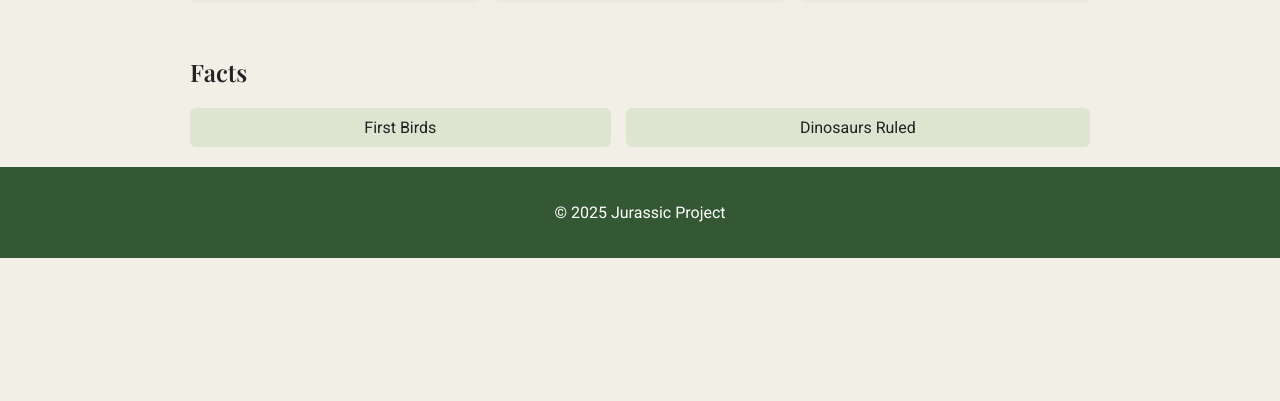
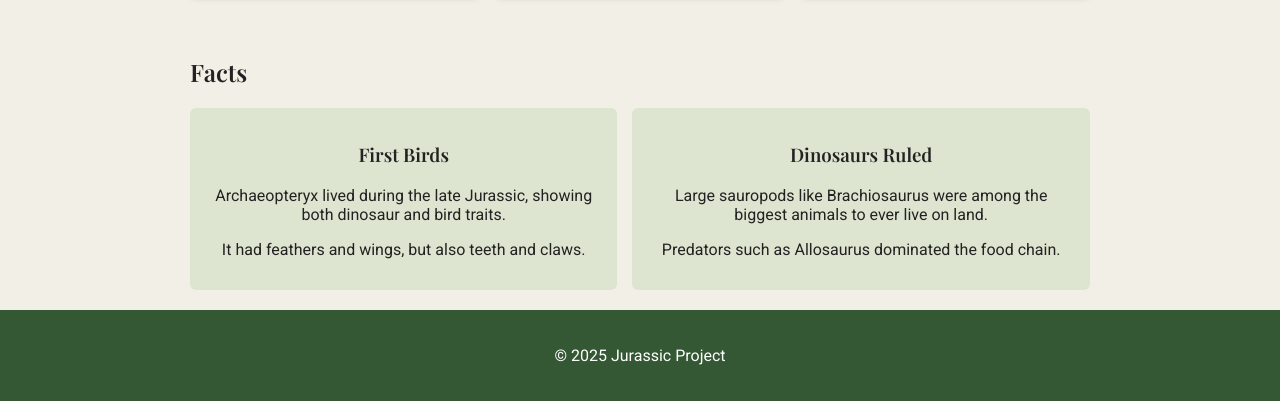
Before and after one commit to joshuagdd/jurrasic, a plain HTML site: page index.html in a window 1280 px wide. Shown: the part 831-1232 px from the top of the page. Before the commit the page ends 1089 px from the top, so only its background shows below. Drawn offline with nearby package versions, Linux system fonts and the light colour scheme.

Commit message:
Update index.html

```diff
--- a/index.html
+++ b/index.html
@@ -18,7 +18,7 @@
   .card img{width:100%;height:150px;object-fit:cover}
   .card h3{margin:10px}
   .flex{display:flex;gap:15px}
-  .flex div{flex-grow:1;background:#dde5d0;padding:10px;text-align:center;border-radius:6px}
+  .flex div{flex-grow:1;background:#dde5d0;padding:15px;text-align:center;border-radius:6px}
 </style>
 </head>
 <body>
@@ -55,8 +55,16 @@
 <section>
   <h2>Facts</h2>
   <div class="flex">
-    <div>First Birds</div>
-    <div>Dinosaurs Ruled</div>
+    <div>
+      <h3>First Birds</h3>
+      <p>Archaeopteryx lived during the late Jurassic, showing both dinosaur and bird traits.</p>
+      <p>It had feathers and wings, but also teeth and claws.</p>
+    </div>
+    <div>
+      <h3>Dinosaurs Ruled</h3>
+      <p>Large sauropods like Brachiosaurus were among the biggest animals to ever live on land.</p>
+      <p>Predators such as Allosaurus dominated the food chain.</p>
+    </div>
   </div>
 </section>
 
```
